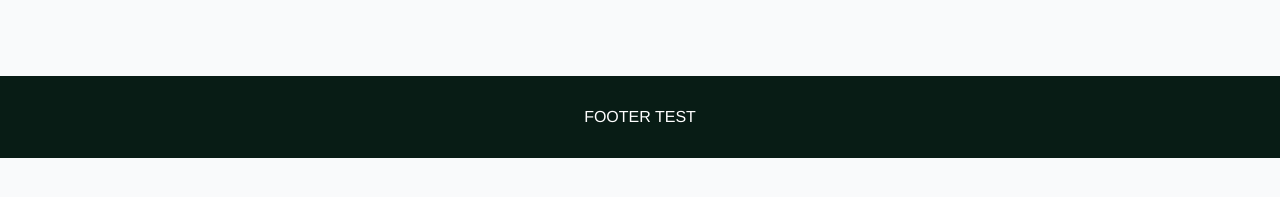
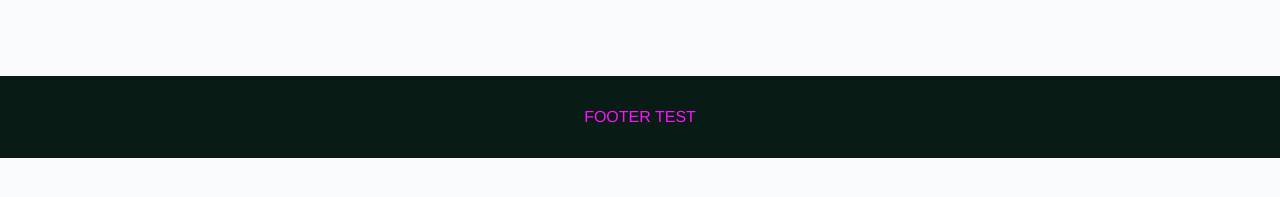
Before and after one commit to SamVansp/samvansp.github.io, a Jekyll site: the page built from your-website/contact.md, in a window 1280 px wide. Shown: the part 307-504 px from the top of the page. Built offline with Jekyll 4.4.1, drawn with Linux system fonts in a browser that asks for light colours.

Commit message:
Update style.css

```diff
--- a/your-website/assets/css/style.css
+++ b/your-website/assets/css/style.css
@@ -13,7 +13,7 @@
 }
 
 header a {
-  color: #ffffff;
+  color: #ff11ff;
   margin: 0 1em;
   text-decoration: none;
   font-weight: bold;
@@ -25,7 +25,7 @@
 
 footer {
   background: #081c15;
-  color: #ffffff;
+  color: #ff11ff;
   text-align: center;
   padding: 1em;
   margin-top: 2em;
```
